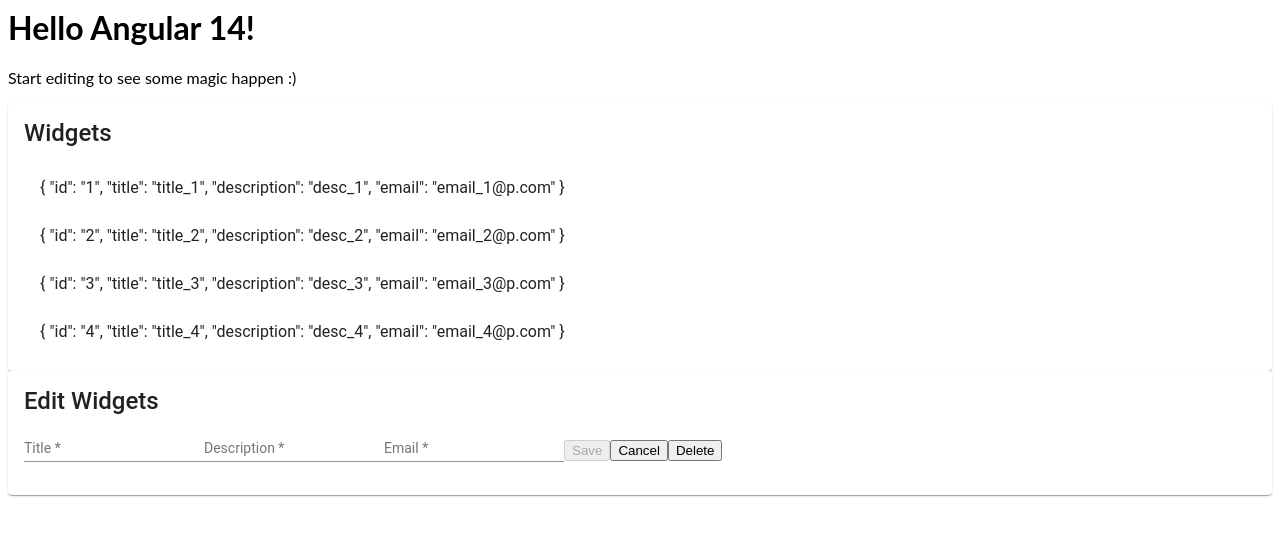
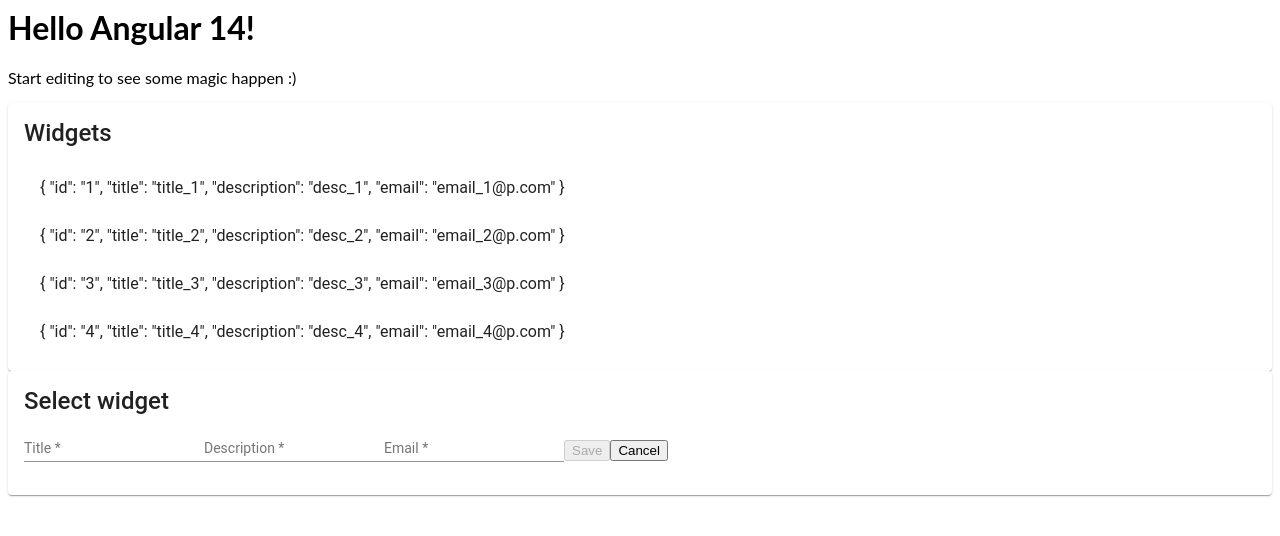
Before and after one commit to dips048/angular-ivy-dmndmt, an Angular app: page / in a window 1280 px wide. Shown: the top 536 px of the page. Built offline with nearby package versions, Linux system fonts and the light colour scheme.

Commit message:
3 files modified

```diff
--- a/src/app/widgets/widget-details/widget-details.component.html
+++ b/src/app/widgets/widget-details/widget-details.component.html
@@ -1,6 +1,6 @@
 <mat-card>
   <mat-card-title>
-    <span *ngIf="currentWidget; else editTitle">
+    <span *ngIf="currentWidget.id; else editTitle">
       Edit Widgets {{ currentWidget.title }}
     </span>
     <ng-template #editTitle>Select widget</ng-template>
@@ -75,7 +75,7 @@
         Cancel
       </button>
       <button
-        *ngIf="currentWidget"
+        *ngIf="currentWidget.id"
         mat-button
         type="button"
         color="secondary"
--- a/src/app/widgets/widget-details/widget-details.component.ts
+++ b/src/app/widgets/widget-details/widget-details.component.ts
@@ -14,8 +14,8 @@
   @Input() set widget(val: Widget) {
     console.log('val', val);
     this.currentWidget = { ...val };
-    if (val) {
-      this.widgetForm.setValue({ ...val });
+    if (val && val.id) {
+      this.widgetForm.setValue(val);
     }
   }
 
--- a/src/app/widgets/widgets.component.ts
+++ b/src/app/widgets/widgets.component.ts
@@ -20,8 +20,8 @@
     this.loadWidgets();
     this.widgetForm = this.fb.group({
       id: [],
-      title: [''],
-      description: [''],
+      title: [],
+      description: [],
       email: [
         '',
         [Validators.pattern('[A-Za-z0-9._%+-]+@[a-z0-9.-]+\\.[a-z]{2,4}$')],
@@ -44,11 +44,12 @@
   reset() {
     this.loadWidgets();
     this.resetForm();
+    this.selectedWidget = null;
     // this.selectWidget(null);
   }
 
   resetForm() {
-    this.widgetForm.reset({});
+    this.widgetForm.reset();
     // this.selectWidget(null);
   }
 
@@ -58,7 +59,7 @@
 
   createWidget(widget: Widget) {
     this.widgetService.create(widget).subscribe({
-      next: () => {
+      complete: () => {
         this.reset();
       },
       error: (err) => {
```
